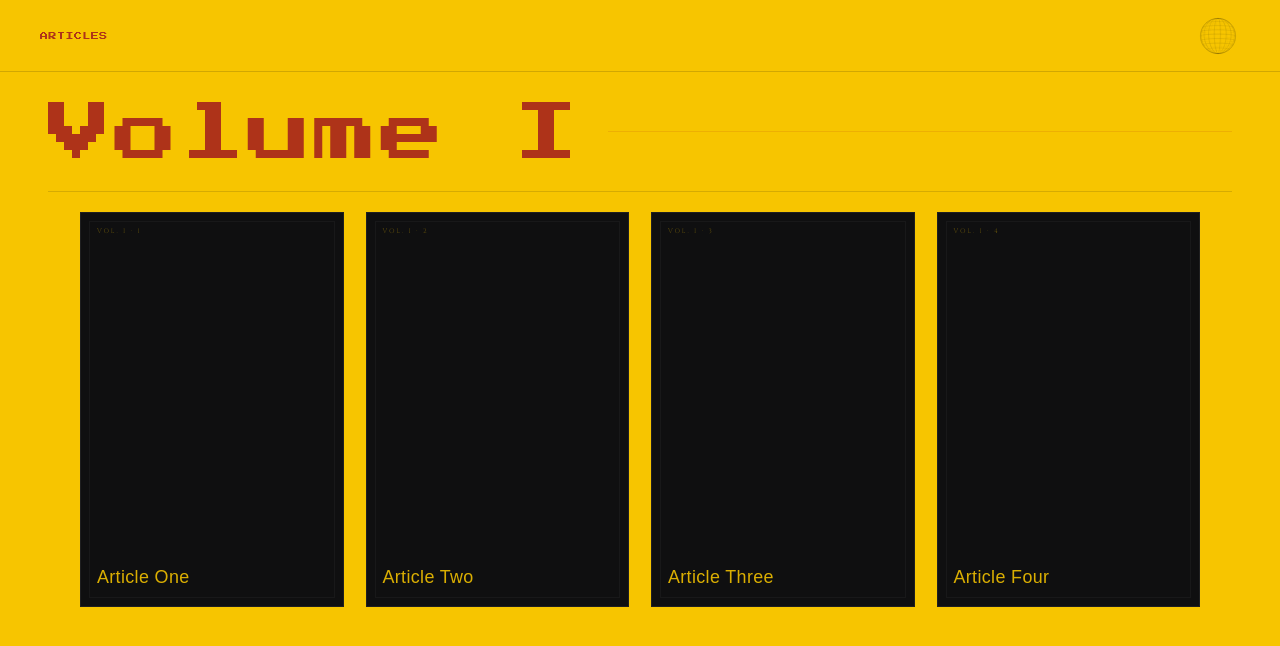
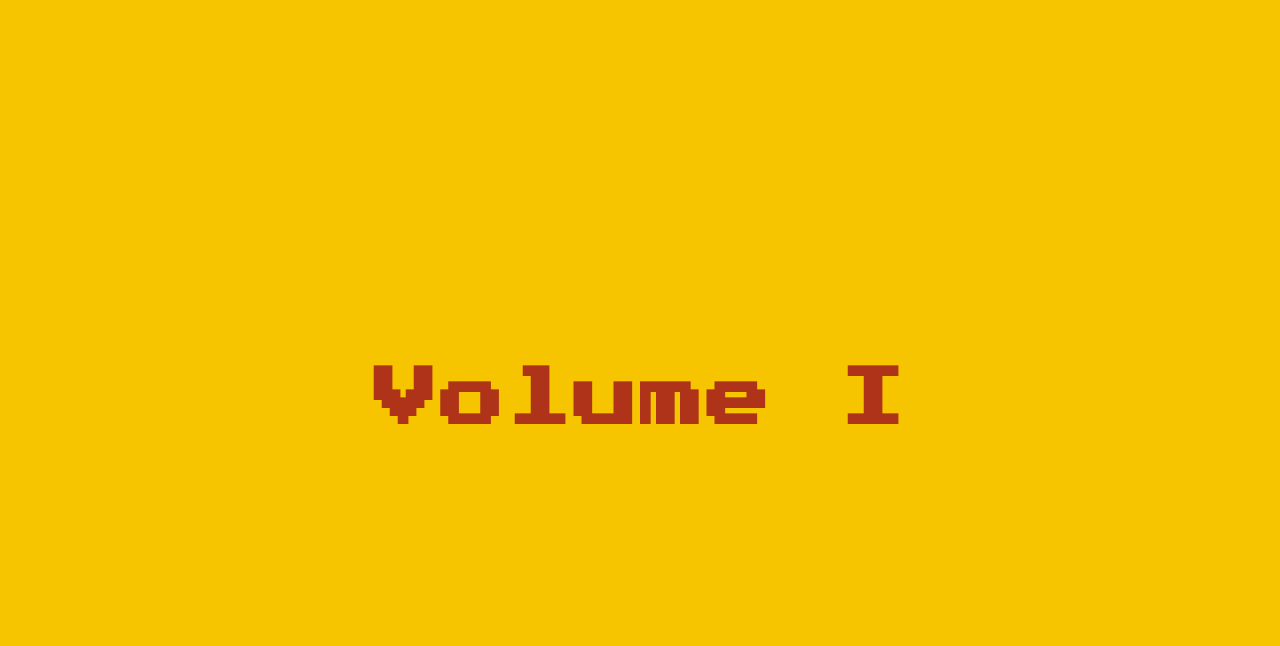
Before and after one commit to jumannji/NANOSPHERE, a Next.js app: page /articles in a window 1280 px wide. Shown: the top 646 px of the page. Built offline with nearby package versions, Linux system fonts and the light colour scheme; a web font is replaced by a local one.

Commit message:
articles page entry with centered glitching Volume I

```diff
--- a/app/globals.css
+++ b/app/globals.css
@@ -240,6 +240,13 @@ nav {
 .articles-page-nav {
   background: var(--bg);
   z-index: 20;
+  transition: opacity 380ms ease;
+}
+
+/* Nav hidden while intro is active */
+html.articles-intro-active .articles-page-nav {
+  opacity: 0;
+  pointer-events: none;
 }
 
 /* Desktop layout div — hidden on mobile, shown ≥769px */
@@ -557,6 +564,92 @@ nav {
   transition: opacity 200ms ease;
 }
 .mag-read-btn:hover { opacity: 0.76; }
+
+/* ── Articles intro entry experience ─────────────────────────────────────── */
+
+.mag-intro {
+  position: fixed;
+  inset: 0;
+  z-index: 50;
+  display: flex;
+  align-items: center;
+  justify-content: center;
+  background: var(--bg);
+  cursor: crosshair;
+  transition: opacity 520ms ease, transform 660ms cubic-bezier(0.22, 1, 0.36, 1);
+}
+
+.mag-intro--exit {
+  opacity: 0;
+  transform: translateY(-30vh);
+  pointer-events: none;
+}
+
+/* Volume I centered title with glitch */
+.mag-intro-title {
+  font-family: var(--font-press-start), monospace;
+  font-size: clamp(28px, 5vw, 72px);
+  color: var(--nav-ink);
+  letter-spacing: 0.04em;
+  line-height: 1.2;
+  position: relative;
+  display: inline-block;
+  user-select: none;
+}
+
+/* Glitch layers — same text, clipped horizontal slices, offset in X */
+.mag-intro-title::before,
+.mag-intro-title::after {
+  content: attr(data-text);
+  position: absolute;
+  top: 0;
+  left: 0;
+  width: 100%;
+  height: 100%;
+  color: inherit;
+  background: var(--bg);
+  clip-path: polygon(0 0, 100% 0, 100% 0, 0 0); /* collapsed by default */
+}
+
+.mag-intro-title::before { animation: glitch-a 5s linear infinite; }
+.mag-intro-title::after  { animation: glitch-b 7s linear infinite 1.6s; }
+
+/* Glitch A — fires near end of 5s cycle (~85–88%) */
+@keyframes glitch-a {
+  0%, 84%   { clip-path: polygon(0 0,100% 0,100% 0,0 0); transform: none; }
+  85%       { clip-path: polygon(0 20%,100% 20%,100% 42%,0 42%); transform: translateX(-4px); }
+  86%       { clip-path: polygon(0 58%,100% 58%,100% 76%,0 76%); transform: translateX( 4px); }
+  87%       { clip-path: polygon(0 34%,100% 34%,100% 48%,0 48%); transform: translateX(-3px); }
+  88%, 100% { clip-path: polygon(0 0,100% 0,100% 0,0 0); transform: none; }
+}
+
+/* Glitch B — fires near 40% of 7s cycle (~40–42%) and again near 72% */
+@keyframes glitch-b {
+  0%, 39%   { clip-path: polygon(0 0,100% 0,100% 0,0 0); transform: none; }
+  40%       { clip-path: polygon(0 28%,100% 28%,100% 50%,0 50%); transform: translateX( 4px); }
+  41%       { clip-path: polygon(0 62%,100% 62%,100% 78%,0 78%); transform: translateX(-3px); }
+  42%, 71%  { clip-path: polygon(0 0,100% 0,100% 0,0 0); transform: none; }
+  72%       { clip-path: polygon(0 12%,100% 12%,100% 32%,0 32%); transform: translateX( 3px); }
+  73%, 100% { clip-path: polygon(0 0,100% 0,100% 0,0 0); transform: none; }
+}
+
+@media (prefers-reduced-motion: reduce) {
+  .mag-intro-title::before,
+  .mag-intro-title::after { animation: none; }
+}
+
+/* Main content fades in from below during exit phase */
+.mag-main--entering {
+  animation: mag-main-reveal 520ms cubic-bezier(0.22, 1, 0.36, 1) 160ms both;
+}
+
+@keyframes mag-main-reveal {
+  from { opacity: 0; transform: translateY(12px); }
+  to   { opacity: 1; transform: none; }
+}
+
+/* Green theme: intro title uses pink (matching article content) */
+[data-theme="4"] .mag-intro { --nav-ink: rgb(255, 54, 219); }
 
 /* ---------- Inner page content ---------- */
 .page-content {
--- a/components/ArticlesContent.tsx
+++ b/components/ArticlesContent.tsx
@@ -1,6 +1,6 @@
 'use client'
 
-import { useState, useEffect } from 'react'
+import { useState, useEffect, useLayoutEffect } from 'react'
 import { useRouter } from 'next/navigation'
 import { getArticlesByVolume, toRoman } from '@/lib/articles'
 import { navigateTo } from '@/lib/navigate'
@@ -33,7 +33,6 @@ function MagOverlay({ article, onClose }: { article: Article; onClose: () => voi
       <div className="mag-modal" onClick={e => e.stopPropagation()}>
         <button className="mag-close" onClick={onClose} aria-label="Close">✕</button>
 
-        {/* Left — portrait cover preview */}
         <div className="mag-modal-left">
           <span className="mag-modal-left-num">
             Vol.&nbsp;{toRoman(article.volume)}&nbsp;·&nbsp;{article.articleInVolume}
@@ -41,7 +40,6 @@ function MagOverlay({ article, onClose }: { article: Article; onClose: () => voi
           <h3 className="mag-modal-left-title">{article.title}</h3>
         </div>
 
-        {/* Right — article info */}
         <div className="mag-modal-right">
           <div className="mag-modal-eyebrow">
             Volume&nbsp;{toRoman(article.volume)}&nbsp;·&nbsp;Article&nbsp;{article.articleInVolume}
@@ -63,13 +61,52 @@ function MagOverlay({ article, onClose }: { article: Article; onClose: () => voi
   )
 }
 
+type Phase = 'intro' | 'exit' | 'revealed'
+
 export default function ArticlesContent() {
   const [selected, setSelected] = useState<Article | null>(null)
+  const [phase, setPhase] = useState<Phase>('intro')
   const volumes = Array.from(getArticlesByVolume().entries()).sort(([a], [b]) => a - b)
+
+  // Synchronously check session before first paint to avoid intro flash on revisit
+  useLayoutEffect(() => {
+    if (sessionStorage.getItem('articles-revealed') === '1') {
+      setPhase('revealed')
+    }
+  }, [])
+
+  // Drive nav visibility via html class
+  useEffect(() => {
+    if (phase === 'intro') {
+      document.documentElement.classList.add('articles-intro-active')
+    } else {
+      document.documentElement.classList.remove('articles-intro-active')
+    }
+    return () => document.documentElement.classList.remove('articles-intro-active')
+  }, [phase])
+
+  function handleReveal() {
+    if (phase !== 'intro') return
+    setPhase('exit')
+    sessionStorage.setItem('articles-revealed', '1')
+    setTimeout(() => setPhase('revealed'), 700)
+  }
 
   return (
     <>
-      <main className="mag-main">
+      {(phase === 'intro' || phase === 'exit') && (
+        <div
+          className={`mag-intro${phase === 'exit' ? ' mag-intro--exit' : ''}`}
+          onClick={handleReveal}
+        >
+          <h2 className="mag-intro-title" data-text="Volume I">
+            Volume&nbsp;I
+          </h2>
+        </div>
+      )}
+
+      {(phase === 'exit' || phase === 'revealed') && (
+        <main className={`mag-main${phase === 'exit' ? ' mag-main--entering' : ''}`}>
           {volumes.map(([vol, articles]) => (
             <section key={vol} className="mag-volume">
               <header className="mag-vol-header">
@@ -88,6 +125,7 @@ export default function ArticlesContent() {
             </section>
           ))}
         </main>
+      )}
 
       {selected && (
         <MagOverlay article={selected} onClose={() => setSelected(null)} />
```
Also changed, not shown: 1 other file (tests, documents, lock files or other folders). Lines whose indentation alone changed are shown as unchanged.
